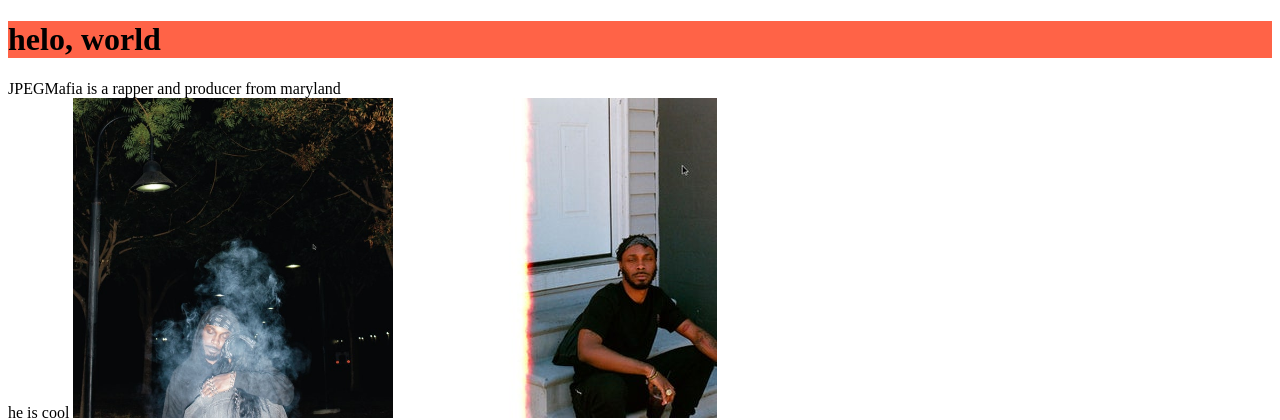
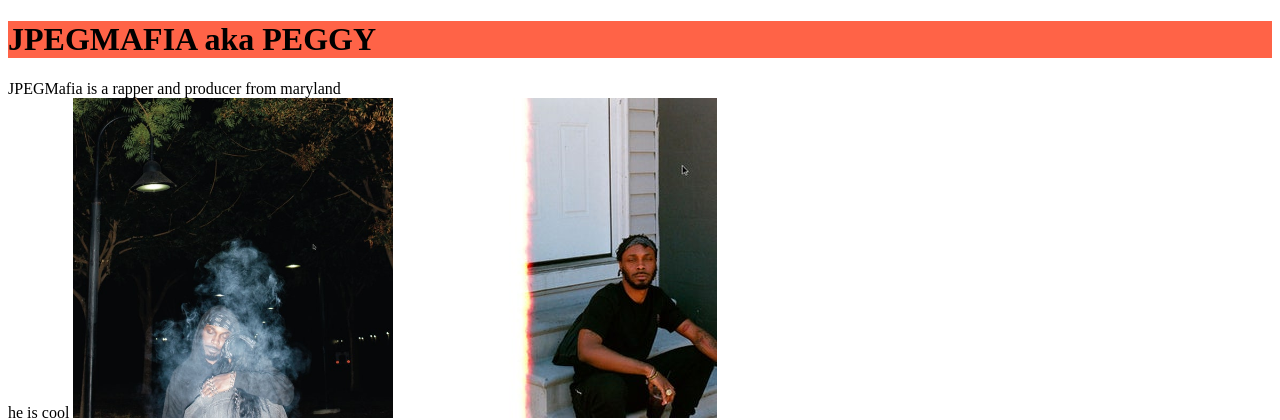
Before and after one commit to Dant3C/peggy, a plain HTML site: page index.html in a window 1280 px wide. Shown: the top 420 px of the page. Drawn offline with Linux system fonts and the light colour scheme.

Commit message:
Update index.html

```diff
--- a/index.html
+++ b/index.html
@@ -2,7 +2,7 @@
 <html>
   <head><title>JPEGMafia</title></head>
   <body>
-    <h1 style="background-color:Tomato;">helo, world</h1>
+    <h1 style="background-color:Tomato;">JPEGMAFIA aka PEGGY</h1>
     <p> <!-- bruh -->
       JPEGMafia is a rapper and producer from maryland  <br>he is cool
       <img src="Jpegmafia-LP.jpg" alt="LP! art" style="width:320px;height:320px;">
```
